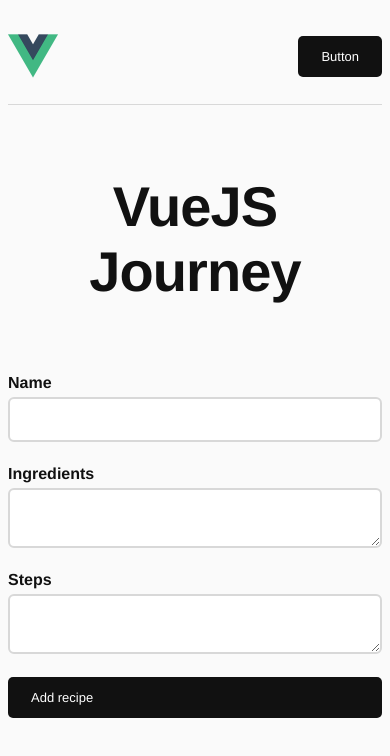
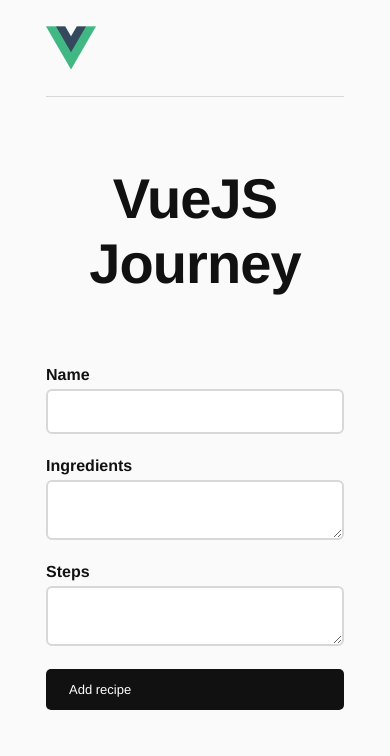
Before and after one commit to nnsncl/VueJourney, a Vue app in the folder vue-kitchen/: page / in a window 390 px wide. Shown: the top 756 px of the page. Built offline with nearby package versions, Linux system fonts and the light colour scheme.

Commit message:
Adjust responsive, remove unused action

```diff
--- a/vue-kitchen/src/App.vue
+++ b/vue-kitchen/src/App.vue
@@ -85,6 +85,9 @@
     font-size: 62.5%;
     color: #111;
     background: #fafafa;
+    max-width: 789px;
+    margin: 0 auto;
+    padding: 0 2.3rem;
   }
   .form {
     display: flex;
--- a/vue-kitchen/src/components/Navigation.vue
+++ b/vue-kitchen/src/components/Navigation.vue
@@ -1,7 +1,6 @@
 <template>
   <nav class="nav">
-        <img alt="Vue logo" height='50' src="../assets/logo.png">
-        <button class="nav--action" >Button</button>
+    <img alt="Vue logo" height='50' src="../assets/logo.png">
   </nav>
 </template>
 
```
